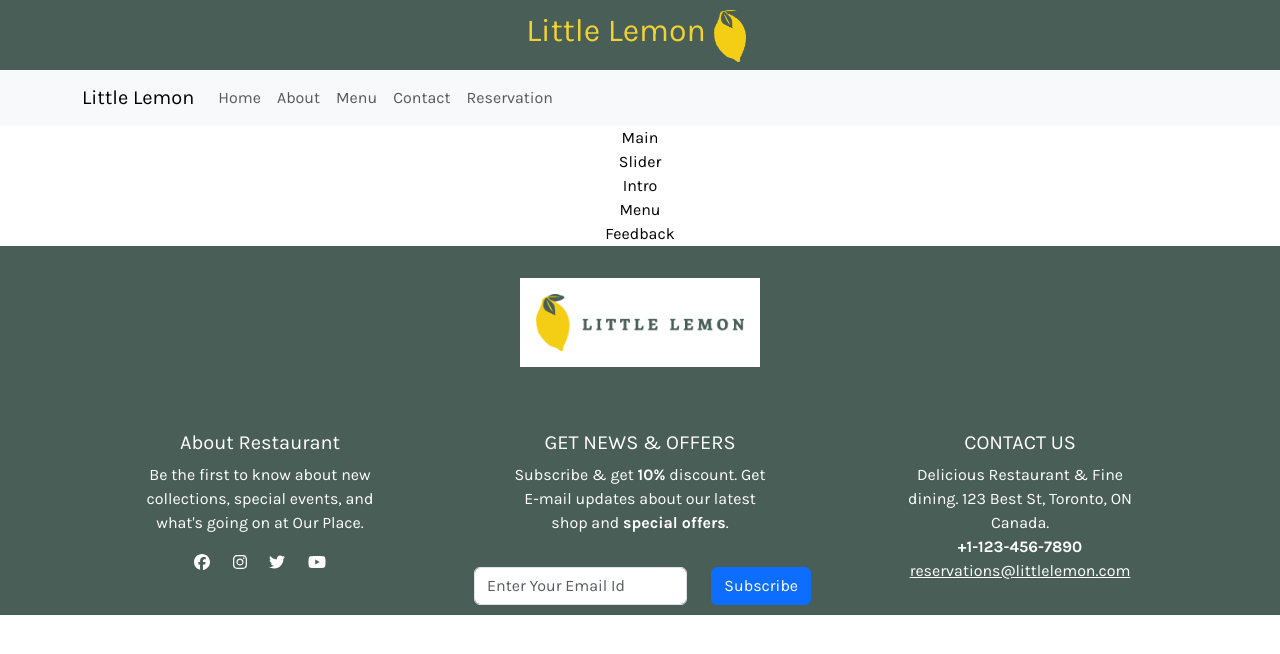
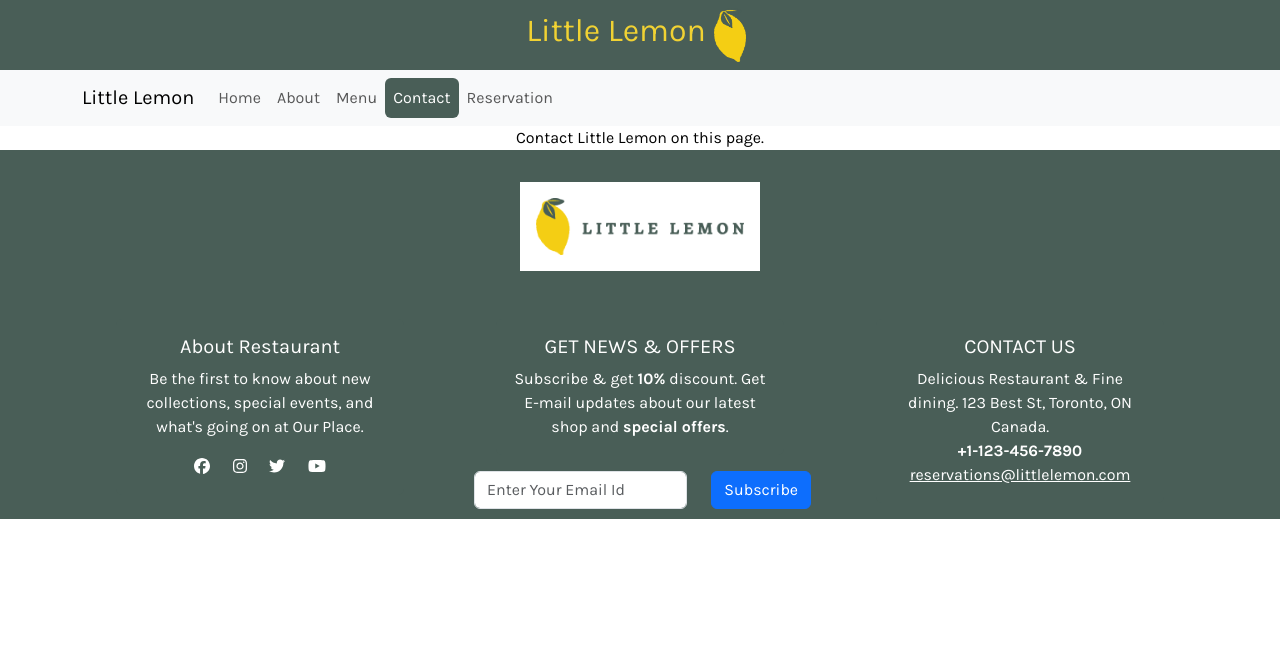
Before and after one commit to bhaumik5555/littlelemon, a React (Create React App) app: page /contact in a window 1280 px wide. Shown: the top 654 px of the page. Built offline with nearby package versions, Linux system fonts and the light colour scheme.

Commit message:
Routing added to the application

```diff
--- a/package.json
+++ b/package.json
@@ -16,7 +16,10 @@
     "react-bootstrap": "^2.8.0",
     "react-burger-menu": "^3.0.9",
     "react-dom": "^18.2.0",
+    "react-router-bootstrap": "^0.26.2",
+    "react-router-dom": "^6.15.0",
     "react-scripts": "5.0.1",
+    "react-swift-slider": "^7.2.0",
     "web-vitals": "^2.1.4",
     "yup": "^1.2.0"
   },
--- a/src/App.js
+++ b/src/App.js
@@ -1,15 +1,28 @@
 import './App.css';
+
+import {Routes, Route } from 'react-router-dom';
 import Header from './Components/Header/Header'
 import Navigation from './Components/Nav/Nav'
 import Main from './Components/Main/Main'
 import Footer from './Components/Footer/Footer'
+import Home from './Components/Main/Main'
+import About from './Components/Intro/Intro'
+import Menu from './Components/Menu/Menu'
+import Contact from './Components/Contact/Contact'
+import Reservation from './Components/Reservation/Reservation'
 
 function App() {
   return (
     <div className="App">
         <Header/>
-        <Navigation/>
-        <Main/>
+        <Navigation />
+        <Routes>
+          <Route path="/" element={<Home />}></Route>
+          <Route path="/about" element={<About />}></Route>
+          <Route path="/menu" element={<Menu />}></Route>
+          <Route path="/contact" element={<Contact />}></Route>
+          <Route path="/reservation" element={<Reservation />}></Route>
+        </Routes>
         <Footer/>
     </div>
   );
--- a/src/Components/Contact/Contact.jsx
+++ b/src/Components/Contact/Contact.jsx
@@ -1,9 +1,9 @@
-import React from 'react'
-
-const Contact = () => {
+function Contact() {
   return (
-    <div>Contact Page</div>
+      <div>
+        Contact Little Lemon on this page.
+      </div>
   )
 }
 
-export default Contact
+export default Contact;
--- a/src/Components/Intro/Intro.jsx
+++ b/src/Components/Intro/Intro.jsx
@@ -1,4 +1,3 @@
-import React from 'react'
 
 // function handleReserveTable() {
 //     console.log('Table Reserved!');
--- a/src/Components/Main/Main.jsx
+++ b/src/Components/Main/Main.jsx
@@ -1,4 +1,3 @@
-import React from 'react'
 import Slider from '../Slider/Slider'
 import Intro from '../Intro/Intro'
 import Menu from '../Menu/Menu'
@@ -7,7 +6,6 @@ import Feedback from '../Feedback/Feedback'
 const Main = () => {
   return (
     <>
-    <div>Main</div>
     <Slider/>
     <Intro/>
     <Menu/>
--- a/src/Components/Nav/Nav.jsx
+++ b/src/Components/Nav/Nav.jsx
@@ -1,5 +1,6 @@
 import React from 'react';
 import {Navbar, Nav, Container} from 'react-bootstrap';
+import {LinkContainer} from 'react-router-bootstrap'
 import './nav.css';
 
 const Navigation = () => {
@@ -10,15 +11,26 @@ const Navigation = () => {
         <Navbar.Toggle aria-controls="responsive-navbar-nav" />
         <Navbar.Collapse id="responsive-navbar-nav">
           <Nav className="me-auto" variant="pills">
-            <Nav.Link href="#home">Home</Nav.Link>
-            <Nav.Link href="#about">About</Nav.Link>
-            <Nav.Link href="#menu">Menu</Nav.Link>
-            <Nav.Link href="#contact">Contact</Nav.Link>
-            <Nav.Link href="#reservation">Reservation</Nav.Link>
+          <LinkContainer to="/">
+            <Nav.Link>Home</Nav.Link>
+          </LinkContainer>
+          <LinkContainer to="/about">
+            <Nav.Link>About</Nav.Link>
+          </LinkContainer>
+          <LinkContainer to="/menu">
+            <Nav.Link>Menu</Nav.Link>
+          </LinkContainer>
+          <LinkContainer to="/contact">
+            <Nav.Link>Contact</Nav.Link>
+          </LinkContainer>
+          <LinkContainer to="/reservation">
+            <Nav.Link>Reservation</Nav.Link>
+          </LinkContainer>
           </Nav>
         </Navbar.Collapse>
       </Container>
     </Navbar>
+
   )
 }
 
--- a/src/Components/Slider/Slider.jsx
+++ b/src/Components/Slider/Slider.jsx
@@ -1,8 +1,12 @@
 import React from 'react'
+import SwiftSlider from 'react-swift-slider'
 
 const Slider = () => {
   return (
+    <>
     <div>Slider</div>
+    <SwiftSlider/>
+    </>
   )
 }
 
--- a/src/index.js
+++ b/src/index.js
@@ -1,5 +1,7 @@
 import React from 'react';
 import ReactDOM from 'react-dom/client';
+import {BrowserRouter } from 'react-router-dom';
+
 import App from './App';
 // Bootstrap CSS
 import "bootstrap/dist/css/bootstrap.min.css";
@@ -10,7 +12,9 @@ import './index.css'
 const root = ReactDOM.createRoot(document.getElementById('root'));
 root.render(
   <React.StrictMode>
-    <App />
+    <BrowserRouter>
+    <App/>
+  </BrowserRouter>
   </React.StrictMode>
 );
 
```
Also changed, not shown: 2 other files (tests, documents, lock files or other folders).
